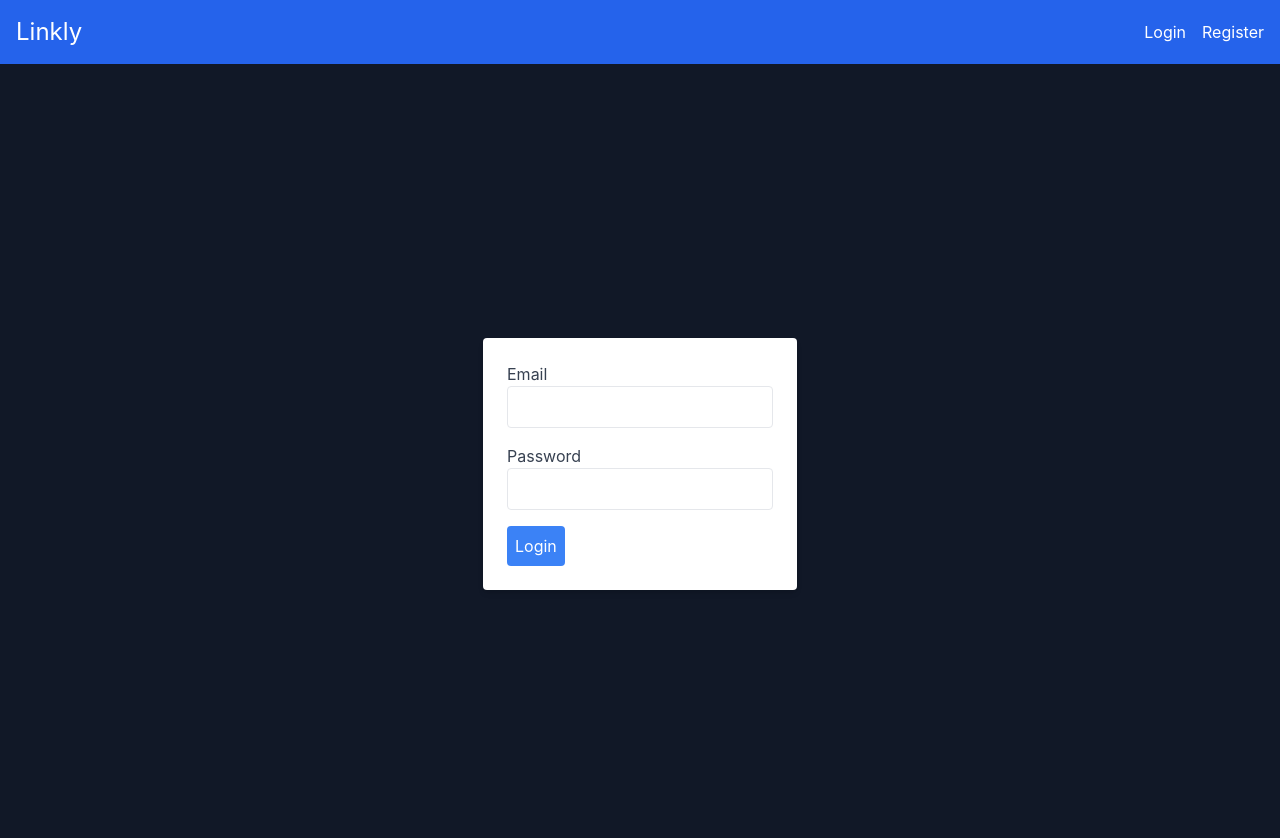
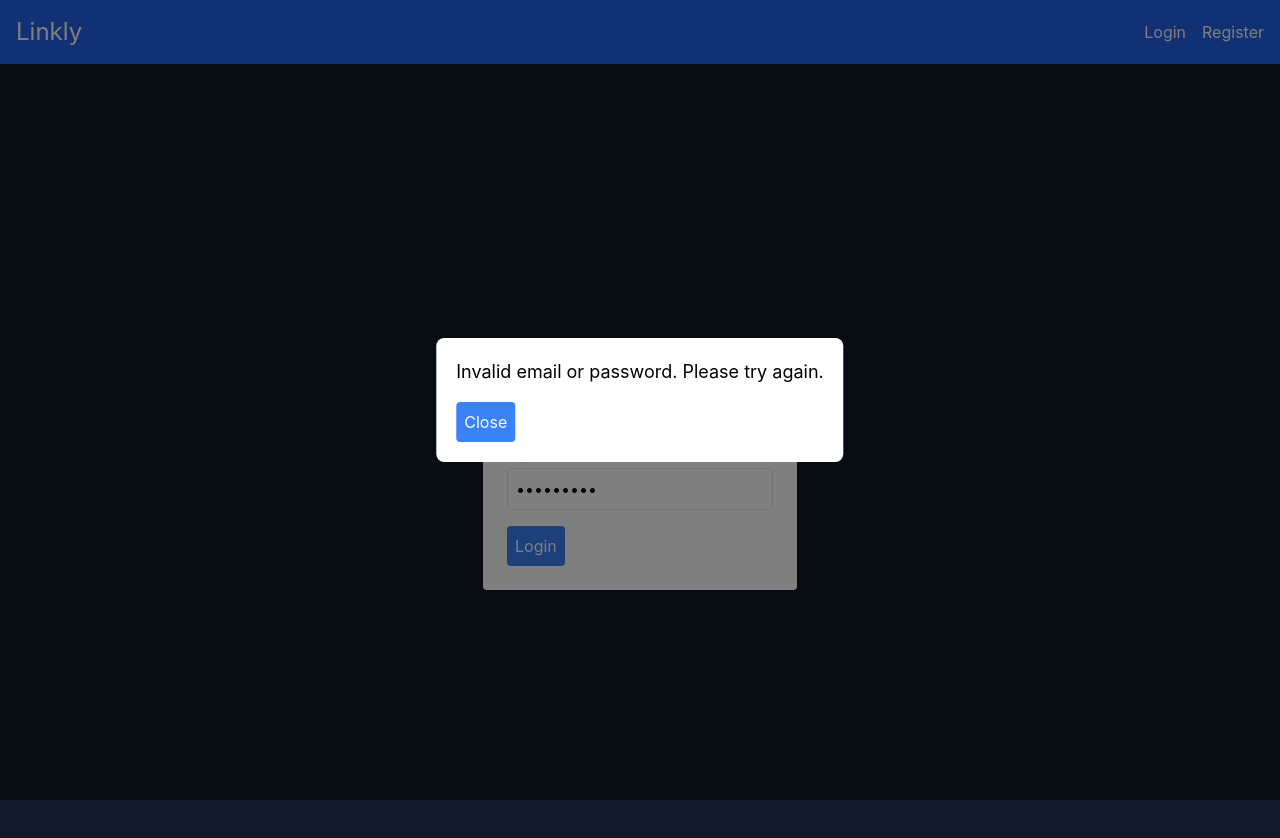
Before and after one commit to 4lPeReZ/front_urlshortener, a React (Create React App) app: page /login in a window 1280 px wide. Both pictures are taken after typing "name@example.com", "Sample123" into the empty fields and a click on the button "Login". Shown: the top 838 px of the page. Built offline with nearby package versions, Linux system fonts and the light colour scheme; no server answers.

Commit message:
chore: Update dependencies and add Modal component

```diff
--- a/package.json
+++ b/package.json
@@ -3,9 +3,6 @@
   "version": "0.1.0",
   "private": true,
   "dependencies": {
-    "@testing-library/jest-dom": "^5.17.0",
-    "@testing-library/react": "^13.4.0",
-    "@testing-library/user-event": "^13.5.0",
     "axios": "^1.7.2",
     "react": "^18.3.1",
     "react-dom": "^18.3.1",
--- a/src/App.js
+++ b/src/App.js
@@ -1,22 +1,30 @@
-import React, { useState } from 'react';
+import React, { useState, useEffect } from 'react';
 import { BrowserRouter as Router, Route, Routes } from 'react-router-dom';
 import Header from './components/Header';
 import HomePage from './pages/HomePage';
 import LoginPage from './pages/LoginPage';
 import RegisterPage from './pages/RegisterPage';
-import { handleLogin, handleRegister } from './handlers/authHandlers';
 
 const App = () => {
   const [isLoggedIn, setIsLoggedIn] = useState(false);
   const [user, setUser] = useState({ name: '' });
 
+  useEffect(() => {
+    const token = localStorage.getItem('token');
+    const storedUser = localStorage.getItem('user');
+    if (token && storedUser) {
+      setIsLoggedIn(true);
+      setUser(JSON.parse(storedUser));
+    }
+  }, []);
+
   return (
     <Router>
-      <Header isLoggedIn={isLoggedIn} user={user} />
+      <Header isLoggedIn={isLoggedIn} user={user} setIsLoggedIn={setIsLoggedIn} setUser={setUser} />
       <Routes>
         <Route path="/" element={<HomePage />} />
-        <Route path="/login" element={<LoginPage onLogin={(credentials) => handleLogin(credentials, setIsLoggedIn, setUser)} />} />
-        <Route path="/register" element={<RegisterPage onRegister={(userInfo) => handleRegister(userInfo, setIsLoggedIn, setUser)} />} />
+        <Route path="/login" element={<LoginPage setIsLoggedIn={setIsLoggedIn} setUser={setUser} />} />
+        <Route path="/register" element={<RegisterPage setIsLoggedIn={setIsLoggedIn} setUser={setUser} />} />
       </Routes>
     </Router>
   );
--- a/src/components/AuthForm.jsx
+++ b/src/components/AuthForm.jsx
@@ -5,14 +5,21 @@ const AuthForm = ({ isLogin, onSubmit }) => {
   const [email, setEmail] = useState('');
   const [password, setPassword] = useState('');
   const [username, setUsername] = useState('');
+  const [error, setError] = useState('');
 
-  const handleSubmit = (e) => {
+  const handleSubmit = async (e) => {
     e.preventDefault();
-    onSubmit({ email, password, username });
+    if (!email || !password || (!isLogin && !username)) {
+      setError('Please fill in all fields.');
+      return;
+    }
+    const payload = { email, password, username };
+    await onSubmit(payload, setError);
   };
 
   return (
     <form onSubmit={handleSubmit} className="bg-white p-6 rounded shadow-md">
+      {error && <p className="text-red-500">{error}</p>}
       {!isLogin && (
         <div className="mb-4">
           <label htmlFor="username" className="block text-gray-700">Username</label>
@@ -21,7 +28,7 @@ const AuthForm = ({ isLogin, onSubmit }) => {
             type="text"
             value={username}
             onChange={(e) => setUsername(e.target.value)}
-            className="w-full p-2 border rounded"
+            className="w-full p-2 border rounded text-black"
           />
         </div>
       )}
@@ -32,7 +39,7 @@ const AuthForm = ({ isLogin, onSubmit }) => {
           type="email"
           value={email}
           onChange={(e) => setEmail(e.target.value)}
-          className="w-full p-2 border rounded"
+          className="w-full p-2 border rounded text-black"
         />
       </div>
       <div className="mb-4">
@@ -42,7 +49,7 @@ const AuthForm = ({ isLogin, onSubmit }) => {
           type="password"
           value={password}
           onChange={(e) => setPassword(e.target.value)}
-          className="w-full p-2 border rounded"
+          className="w-full p-2 border rounded text-black"
         />
       </div>
       <button type="submit" className="bg-blue-500 text-white p-2 rounded">
--- a/src/components/Header.jsx
+++ b/src/components/Header.jsx
@@ -1,19 +1,19 @@
 // src/components/Header.jsx
 import React from 'react';
-import { Link } from 'react-router-dom';
+import { Link, useNavigate } from 'react-router-dom';
+import { handleLogout } from '../handlers/authHandlers';
 
-const Header = ({ isLoggedIn, user }) => (
+const Header = ({ isLoggedIn, user, setIsLoggedIn, setUser }) => {
+  const navigate = useNavigate();
+
+  return (
     <header className="bg-blue-600 p-4 text-white flex justify-between items-center">
       <h1 className="text-2xl">Linkly</h1>
       <nav className="flex items-center">
         {isLoggedIn ? (
           <>
             <span className="mr-4">Welcome, {user.name}</span>
-          <Link to="/logout" className="mr-4">Logout</Link>
-          <button className="relative">
-            <span className="absolute top-0 right-0 bg-red-500 text-white rounded-full h-4 w-4 flex items-center justify-center">1</span>
-            <i className="fa fa-bell"></i>
-          </button>
+            <button onClick={() => handleLogout(setIsLoggedIn, setUser, navigate)} className="mr-4">Logout</button>
           </>
         ) : (
           <>
@@ -24,5 +24,6 @@ const Header = ({ isLoggedIn, user }) => (
       </nav>
     </header>
   );
+};
 
 export default Header;
--- /dev/null
+++ b/src/components/Modal/CustomModal.jsx
@@ -0,0 +1,25 @@
+// src/components/CustomModal.jsx
+import React from 'react';
+import './Modal.css';
+
+const CustomModal = ({ isOpen, onRequestClose, message }) => {
+  if (!isOpen) {
+    console.log("Modal not open, returning null");
+    return null;
+  }
+
+  console.log("Modal is open, rendering");
+
+  return (
+    <div className="overlay">
+      <div className="modal">
+        <h2 className="text-lg mb-4 text-black">{message}</h2>
+        <button onClick={onRequestClose} className="bg-blue-500 text-white p-2 rounded">
+          Close
+        </button>
+      </div>
+    </div>
+  );
+};
+
+export default CustomModal;
--- /dev/null
+++ b/src/components/Modal/Modal.css
@@ -0,0 +1,17 @@
+/* src/components/Modal.css */
+.overlay {
+    position: fixed;
+    inset: 0;
+    background-color: rgba(0, 0, 0, 0.5);
+  }
+
+  .modal {
+    position: absolute;
+    top: 50%;
+    left: 50%;
+    transform: translate(-50%, -50%);
+    background: white;
+    padding: 20px;
+    border-radius: 8px;
+    z-index: 1000; /* Asegura que el modal esté por encima de otros elementos */
+  }
--- a/src/handlers/authHandlers.js
+++ b/src/handlers/authHandlers.js
@@ -1,24 +1,42 @@
 // src/handlers/authHandlers.js
 import api from '../api/axios';
 
-export const handleLogin = async (credentials, setIsLoggedIn, setUser) => {
+export const handleLogin = async (credentials, setIsLoggedIn, setUser, setError, setModalMessage) => {
   try {
     const response = await api.post('/auth/login', credentials);
     localStorage.setItem('token', response.data.token);
+    localStorage.setItem('user', JSON.stringify({ name: response.data.username }));
     setIsLoggedIn(true);
     setUser({ name: response.data.username });
+    setModalMessage("Login successful!");
+    setError(null);
   } catch (error) {
     console.error('Error during login', error);
+    setError('Invalid email or password. Please try again.');
+    setModalMessage('Invalid email or password. Please try again.');
   }
 };
 
-export const handleRegister = async (userInfo, setIsLoggedIn, setUser) => {
+export const handleRegister = async (userInfo, setIsLoggedIn, setUser, setError, setModalMessage) => {
   try {
     const response = await api.post('/auth/register', userInfo);
     localStorage.setItem('token', response.data.token);
+    localStorage.setItem('user', JSON.stringify({ name: response.data.username }));
     setIsLoggedIn(true);
     setUser({ name: response.data.username });
+    setModalMessage("Registration successful! Redirecting to login...");
+    setError(null);
   } catch (error) {
     console.error('Error during registration', error);
+    setError('Error during registration. Please try again.');
+    setModalMessage('Error during registration. Please try again.');
   }
 };
+
+export const handleLogout = (setIsLoggedIn, setUser, navigate) => {
+  localStorage.removeItem('token');
+  localStorage.removeItem('user');
+  setIsLoggedIn(false);
+  setUser({ name: '' });
+  navigate('/');
+};
--- a/src/pages/LoginPage.jsx
+++ b/src/pages/LoginPage.jsx
@@ -1,11 +1,50 @@
 // src/pages/LoginPage.jsx
-import React from 'react';
+import React, { useState, useEffect } from 'react';
 import AuthForm from '../components/AuthForm';
+import CustomModal from '../components/Modal/CustomModal';
+import { useNavigate } from 'react-router-dom';
+import { handleLogin } from '../handlers/authHandlers';
 
-const LoginPage = ({ onLogin }) => (
-  <div className="min-h-screen bg-gray-900 text-white flex items-center justify-center p-8">
-    <AuthForm isLogin={true} onSubmit={onLogin} />
-  </div>
-);
+const LoginPage = ({ setIsLoggedIn, setUser }) => {
+  const [isModalOpen, setIsModalOpen] = useState(false);
+  const [error, setError] = useState('');
+  const [modalMessage, setModalMessage] = useState('');
+  const navigate = useNavigate();
+
+  useEffect(() => {
+    console.log(`Modal state changed: ${isModalOpen}`);
+  }, [isModalOpen]);
+
+  const handleLoginWrapper = async (credentials) => {
+    console.log('Handling login...');
+    await handleLogin(credentials, setIsLoggedIn, setUser, setError, setModalMessage);
+    console.log(`Login error state: ${error}`);
+    if (error === null) {
+      console.log('Setting modal open to true');
+      setIsModalOpen(true);
+    } else {
+      setIsModalOpen(true);
+    }
+  };
+
+  const closeModal = () => {
+    setIsModalOpen(false);
+    console.log('Modal closed');
+    if (error === null) {
+      navigate('/');
+    }
+  };
+
+  return (
+    <div className="min-h-screen bg-gray-900 text-white flex items-center justify-center p-8">
+      <AuthForm isLogin={true} onSubmit={handleLoginWrapper} />
+      <CustomModal
+        isOpen={isModalOpen}
+        onRequestClose={closeModal}
+        message={modalMessage}
+      />
+    </div>
+  );
+};
 
 export default LoginPage;
--- a/src/pages/RegisterPage.jsx
+++ b/src/pages/RegisterPage.jsx
@@ -1,11 +1,50 @@
 // src/pages/RegisterPage.jsx
-import React from 'react';
+import React, { useState, useEffect } from 'react';
 import AuthForm from '../components/AuthForm';
+import CustomModal from '../components/Modal/CustomModal';
+import { useNavigate } from 'react-router-dom';
+import { handleRegister } from '../handlers/authHandlers';
 
-const RegisterPage = ({ onRegister }) => (
-  <div className="min-h-screen bg-gray-900 text-white flex items-center justify-center p-8">
-    <AuthForm isLogin={false} onSubmit={onRegister} />
-  </div>
-);
+const RegisterPage = ({ setIsLoggedIn, setUser }) => {
+  const [isModalOpen, setIsModalOpen] = useState(false);
+  const [error, setError] = useState('');
+  const [modalMessage, setModalMessage] = useState('');
+  const navigate = useNavigate();
+
+  useEffect(() => {
+    console.log(`Modal state changed: ${isModalOpen}`);
+  }, [isModalOpen]);
+
+  const handleRegisterWrapper = async (userInfo) => {
+    console.log('Handling register...');
+    await handleRegister(userInfo, setIsLoggedIn, setUser, setError, setModalMessage);
+    console.log(`Register error state: ${error}`);
+    if (error === null) {
+      console.log('Setting modal open to true');
+      setIsModalOpen(true);
+    } else {
+      setIsModalOpen(true);
+    }
+  };
+
+  const closeModal = () => {
+    setIsModalOpen(false);
+    console.log('Modal closed');
+    if (error === null) {
+      navigate('/login');
+    }
+  };
+
+  return (
+    <div className="min-h-screen bg-gray-900 text-white flex items-center justify-center p-8">
+      <AuthForm isLogin={false} onSubmit={handleRegisterWrapper} />
+      <CustomModal
+        isOpen={isModalOpen}
+        onRequestClose={closeModal}
+        message={modalMessage}
+      />
+    </div>
+  );
+};
 
 export default RegisterPage;
```
Also changed, not shown: 1 other file (tests, documents, lock files or other folders). Lines whose indentation alone changed are shown as unchanged.
